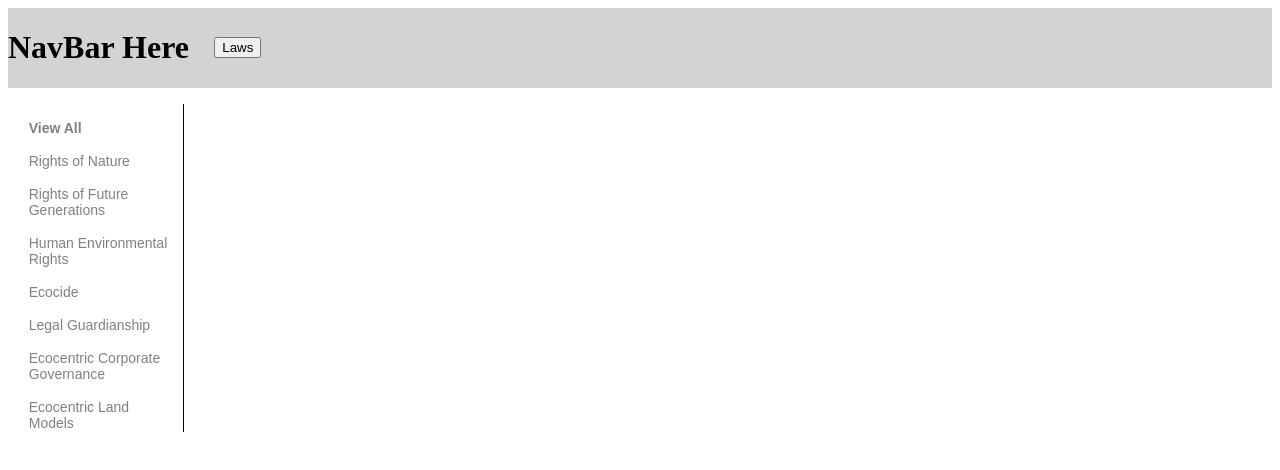
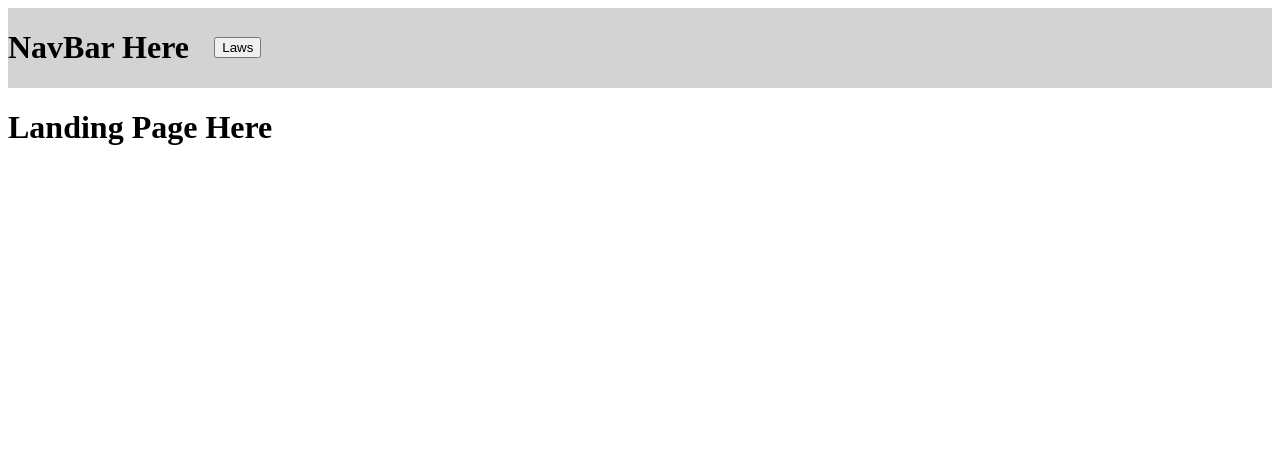
Before and after one commit to cornellh4i/earth-law-center, a React (Create React App) app in the folder client/: page / in a window 1280 px wide. Shown: the top 470 px of the page. Built offline with nearby package versions, Linux system fonts and the light colour scheme.

Commit message:
Moving where CategorySidebar is being called from App.js to the LawsDisplay.js file

```diff
--- a/client/src/App.js
+++ b/client/src/App.js
@@ -4,8 +4,6 @@ import Landing from './pages/Landing/Landing';
 import LawsDisplay from './pages/LawsDisplay/LawsDisplay';
 import LettersDisplay from './pages/LettersDisplay/LettersDisplay';
 import NavBar from './components/NavBar/NavBar';
-import Button from './components/Button/Button.jsx';
-import CategorySideBar from "./components/CategorySideBar/CategorySideBar";
 
 const API_URL = process.env.REACT_APP_API;
 
@@ -29,13 +27,10 @@ function App() {
       <NavBar/>
       <Routes>
         {/* add logged in variables to each game page  */}
-        <Route path='/landing' element={<Landing/>} />
+        <Route path='/' element={<Landing/>} />
         <Route path='/laws' element={<LawsDisplay/>} />
         <Route path='/letters' element={<LettersDisplay/>} />
       </Routes>
-
-      {/* Edit this all to Button by passing in the props you create! */}
-      <CategorySideBar/>
     </Router>
 
 
--- a/client/src/pages/LawsDisplay/LawsDisplay.jsx
+++ b/client/src/pages/LawsDisplay/LawsDisplay.jsx
@@ -1,12 +1,14 @@
 import React from 'react';
 import './LawsDisplay.css';
+import '../../components/CategorySideBar/CategorySideBar';
+import CategorySideBar from '../../components/CategorySideBar/CategorySideBar';
 
 /** Component for Laws Page */
-
 const LawsDisplay = () => {
   return (
     <div>
       <h1>LawsDisplay</h1>
+      <CategorySideBar/>
     </div>
   );
 };
```
